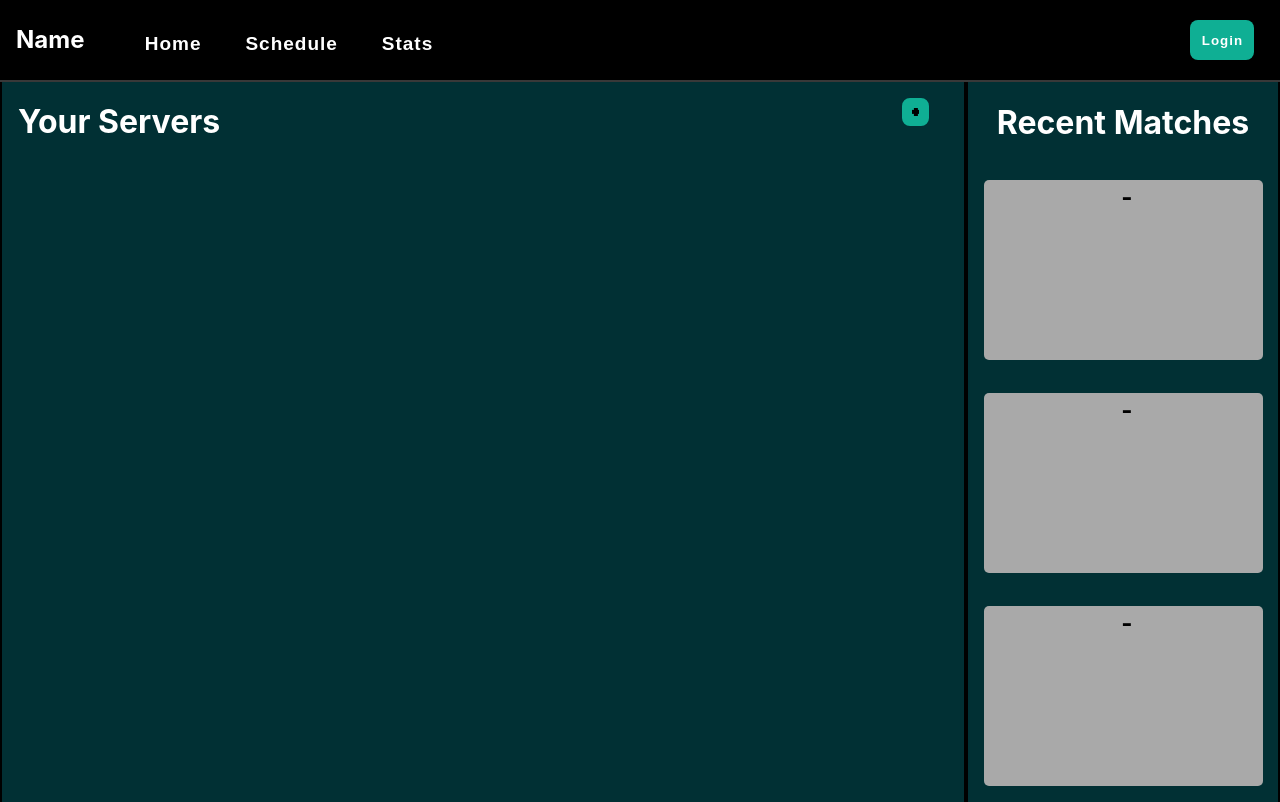
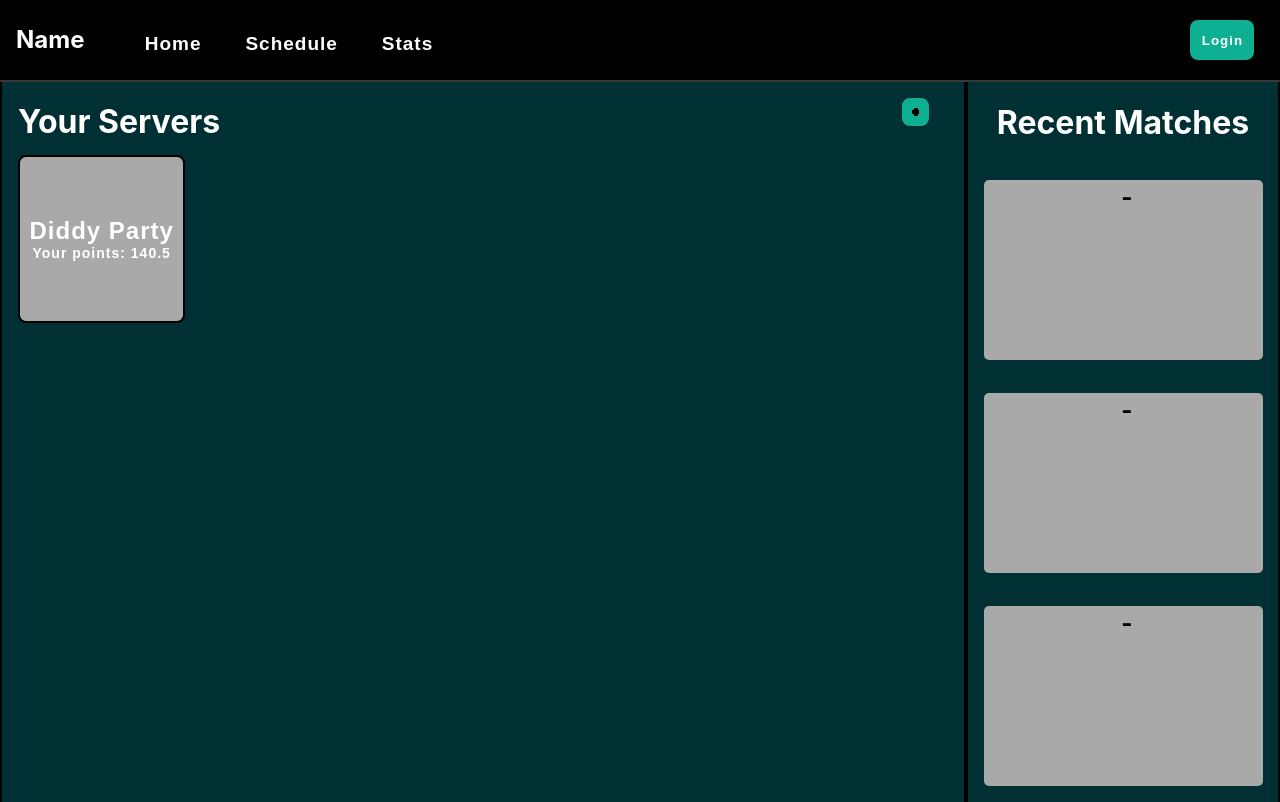
Before and after one commit to TheBigTig24/fantasy, a React (Vite) app in the folder client/: page / in a window 1280 px wide. Built offline with nearby package versions, Linux system fonts and the light colour scheme; no server answers.

Commit message:
added basic frame for servers component

```diff
--- /dev/null
+++ b/client/src/components/playerServer.jsx
@@ -0,0 +1,17 @@
+import { useState } from 'react';
+import '../styles/playerServer.css';
+
+const PlayerServer = () => {
+
+    const [serverName, setServerName] = useState("Diddy Party");
+    const [weeklyPoints, setWeeklyPoints] = useState(140.5);
+
+    return(<button id='player-server-container'>
+        <div id='ps-inner'>
+            <p id='server-name'>{serverName}</p>
+            <p>Your points: {weeklyPoints}</p>
+        </div>
+    </button>)
+};
+
+export default PlayerServer;
--- a/client/src/pages/Home.jsx
+++ b/client/src/pages/Home.jsx
@@ -1,6 +1,7 @@
 import '../styles/home.css';
 import NavBar from '../components/navbar';
 import RecentMatch from '../components/recentMatch';
+import PlayerServer from '../components/playerServer';
 import { useState, useEffect } from 'react';
 
 const Home = () => {
@@ -76,6 +77,7 @@ const Home = () => {
                     <h1>Your Servers</h1>
                     <button id='create-server'></button>
                 </div>
+                <PlayerServer></PlayerServer>
             </div>
             <div className='recent-matches'>
                 <h1>Recent Matches</h1>
--- a/client/src/styles/home.css
+++ b/client/src/styles/home.css
@@ -18,6 +18,7 @@
 
 .user-matches-inner {
     display: flex;
+    margin-bottom: 1%;
 }
 
 #create-server {
@@ -57,3 +58,8 @@ h1 {
     align-self: center;
     color: white;
 }
+
+#servers-container {
+    display: flex;
+    flex-direction: row;
+}
--- /dev/null
+++ b/client/src/styles/playerServer.css
@@ -0,0 +1,25 @@
+#player-server-container {
+    width: 18%;
+    height: auto;
+    aspect-ratio: 1;
+    border: 2px solid black;
+    background-color: darkgray;
+    margin-bottom: 8%;
+}
+
+#player-server-container:hover {
+    background-color: rgb(112, 112, 112);
+}
+
+#ps-inner {
+    display: flex;
+    flex-direction: column;
+}
+
+p {
+    color: black;
+}
+
+#server-name {
+    font-size: x-large;
+}
```
